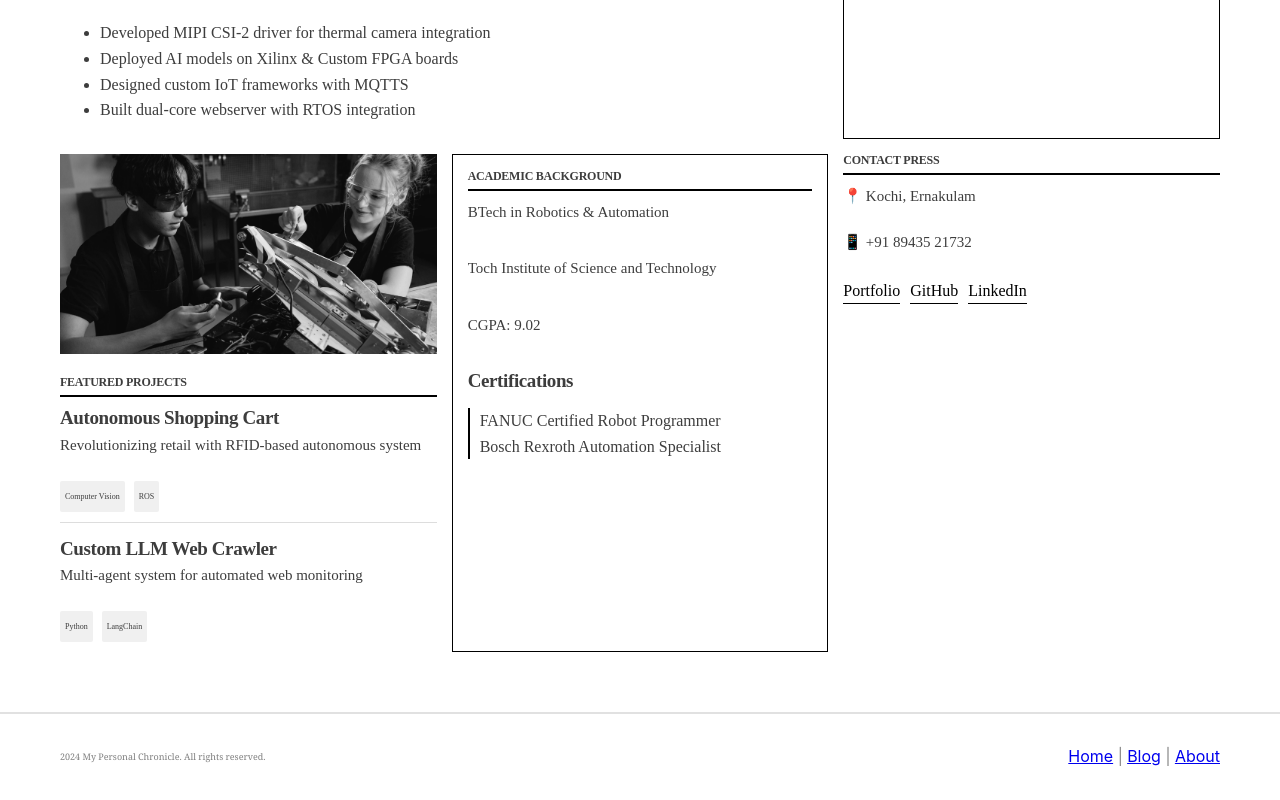
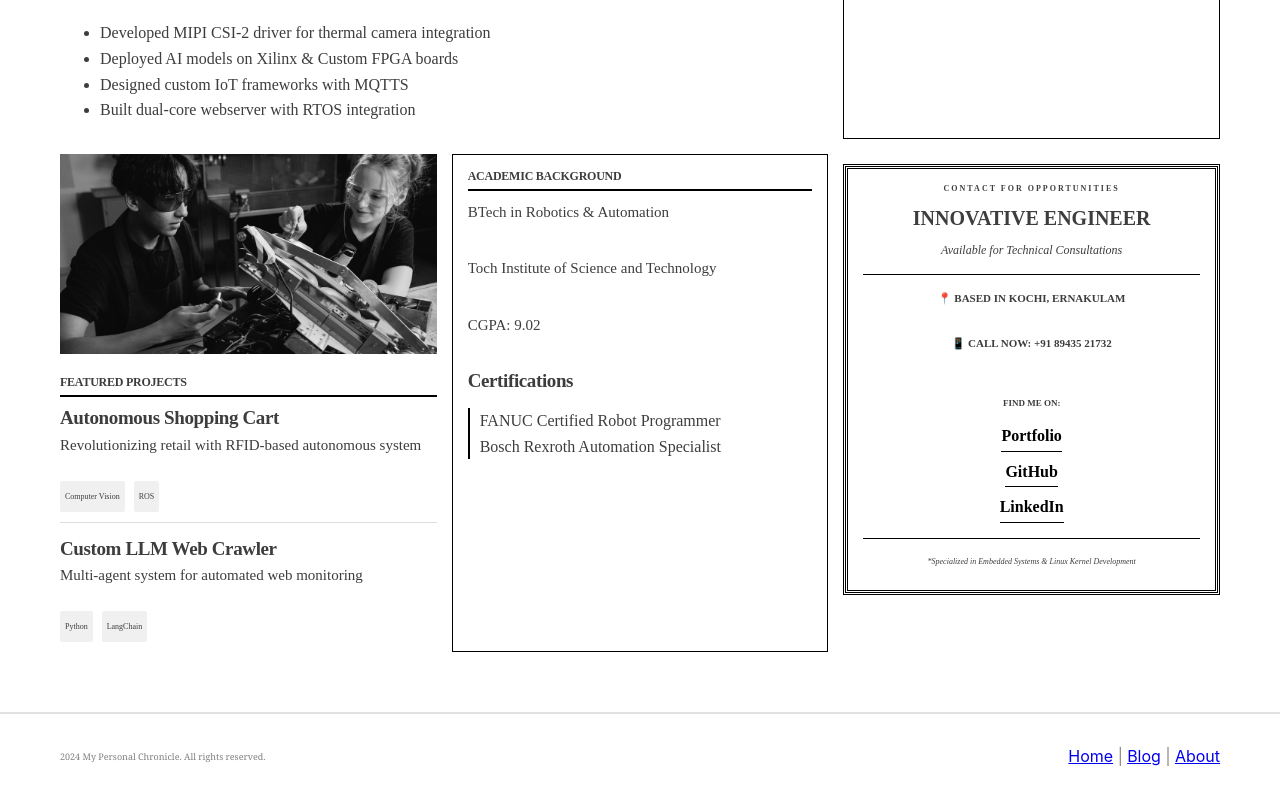
Before and after one commit to Simayon/Bento-Portfolio, an Astro site: page /about in a window 1280 px wide. Shown: the part 1094-1894 px from the top of the page. Built offline with nearby package versions, Linux system fonts and the light colour scheme; Astro itself is replaced by a stand-in of ours.

Commit message:
feat(About Me): Contact Session AD
- Contact me section has now been turned into an advert

```diff
--- a/src/pages/about.astro
+++ b/src/pages/about.astro
@@ -106,15 +106,25 @@ import BaseLayout from '../components/BaseLayout.astro';
                 </div>
 
                 <!-- Contact -->
-                <div class="bento-item no-border">
-                    <h3>CONTACT PRESS</h3>
-                    <div class="contact-info">
-                        <p>📍 Kochi, Ernakulam</p>
-                        <p>📱 +91 89435 21732</p>
-                        <div class="social-links">
-                            <a href="https://simayonthampi.me">Portfolio</a>
-                            <a href="https://github.com/Simayon">GitHub</a>
-                            <a href="https://www.linkedin.com/in/simayon-thampi-ab52b9190/">LinkedIn</a>
+                <div class="bento-item contact-ad">
+                    <div class="ad-border">
+                        <div class="ad-content">
+                            <h3>CONTACT FOR OPPORTUNITIES</h3>
+                            <div class="ad-headline">INNOVATIVE ENGINEER</div>
+                            <div class="ad-subheadline">Available for Technical Consultations</div>
+                            <div class="contact-info">
+                                <p class="location">📍 BASED IN KOCHI, ERNAKULAM</p>
+                                <p class="phone">📱 CALL NOW: +91 89435 21732</p>
+                                <div class="social-links">
+                                    <span class="link-label">FIND ME ON:</span>
+                                    <a href="https://simayonthampi.me">Portfolio</a>
+                                    <a href="https://github.com/Simayon">GitHub</a>
+                                    <a href="https://www.linkedin.com/in/simayon-thampi-ab52b9190/">LinkedIn</a>
+                                </div>
+                            </div>
+                            <div class="ad-footer">
+                                *Specialized in Embedded Systems & Linux Kernel Development
+                            </div>
                         </div>
                     </div>
                 </div>
@@ -299,6 +309,94 @@ import BaseLayout from '../components/BaseLayout.astro';
         border-bottom-width: 2px;
     }
 
+    .contact-ad {
+        border: none !important;
+        padding: 0 !important;
+    }
+
+    .ad-border {
+        border: 3px double #000;
+        padding: 1px;
+        margin: 1rem 0;
+    }
+
+    .ad-content {
+        border: 1px solid #000;
+        padding: 1.5rem;
+        text-align: center;
+        background: #fff;
+    }
+
+    .contact-ad h3 {
+        font-size: 0.8rem;
+        letter-spacing: 2px;
+        text-transform: uppercase;
+        border-bottom: none;
+        margin-bottom: 1rem;
+    }
+
+    .ad-headline {
+        font-size: 2rem;
+        font-weight: 900;
+        margin: 1rem 0;
+        line-height: 1;
+        font-family: "Times New Roman", Times, serif;
+    }
+
+    .ad-subheadline {
+        font-style: italic;
+        font-size: 1.2rem;
+        margin-bottom: 1.5rem;
+        border-bottom: 1px solid #000;
+        padding-bottom: 1rem;
+    }
+
+    .contact-ad .contact-info {
+        display: flex;
+        flex-direction: column;
+        gap: 0.5rem;
+        margin: 1rem 0;
+    }
+
+    .contact-ad .location,
+    .contact-ad .phone {
+        font-size: 1.1rem;
+        font-weight: bold;
+    }
+
+    .contact-ad .social-links {
+        display: flex;
+        flex-direction: column;
+        gap: 0.5rem;
+        margin-top: 1rem;
+        align-items: center;
+    }
+
+    .contact-ad .link-label {
+        font-weight: bold;
+        font-size: 0.9rem;
+    }
+
+    .contact-ad .social-links a {
+        color: #000;
+        text-decoration: none;
+        border-bottom: 1px solid #000;
+        padding: 0.2rem 0;
+        font-weight: bold;
+    }
+
+    .contact-ad .social-links a:hover {
+        border-bottom-width: 2px;
+    }
+
+    .ad-footer {
+        font-size: 0.8rem;
+        font-style: italic;
+        margin-top: 1.5rem;
+        padding-top: 1rem;
+        border-top: 1px solid #000;
+    }
+
     @media (max-width: 768px) {
         .bento-item.featured {
             grid-column: span 1;
```
